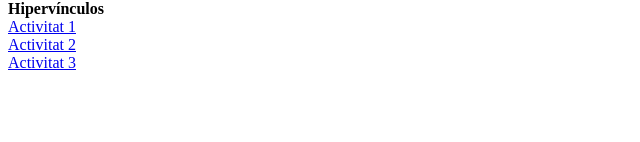
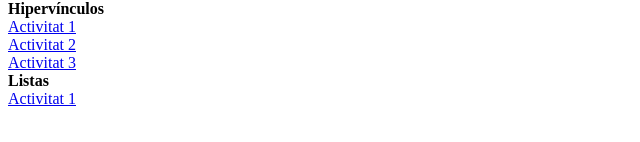
Before and after one commit to melanidy1/web3, a plain HTML site: page activitats/activitats.html in a window 1280 px wide. Shown: the part 312-454 px from the top of the page, without its empty margins (0-640 px from the left). Drawn offline with Linux system fonts and the light colour scheme.

Commit message:
Deploying to gh-pages from @ melanidy1/web3@4b92213fb728b4c11cf4523aab3fd7d9818a55ec 🚀

```diff
--- a/activitats/activitats.html
+++ b/activitats/activitats.html
@@ -32,5 +32,10 @@
     <a href="html/03_Hipervínculos/act2.html"> Activitat 2</a>
 </br>
     <a href="html/03_Hipervínculos/act3.html"> Activitat 3</a>
+</br>
+
+    </h3><strong>Listas</strong></h3>
+</br>
+    <a href="html/04_Listas/act1.html"> Activitat 1</a>
 </body>
 </html>
```
